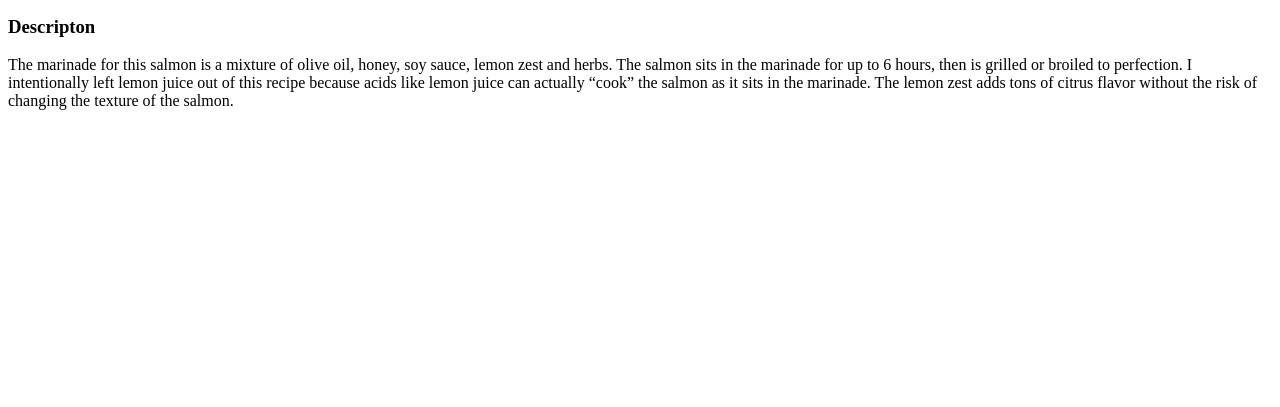
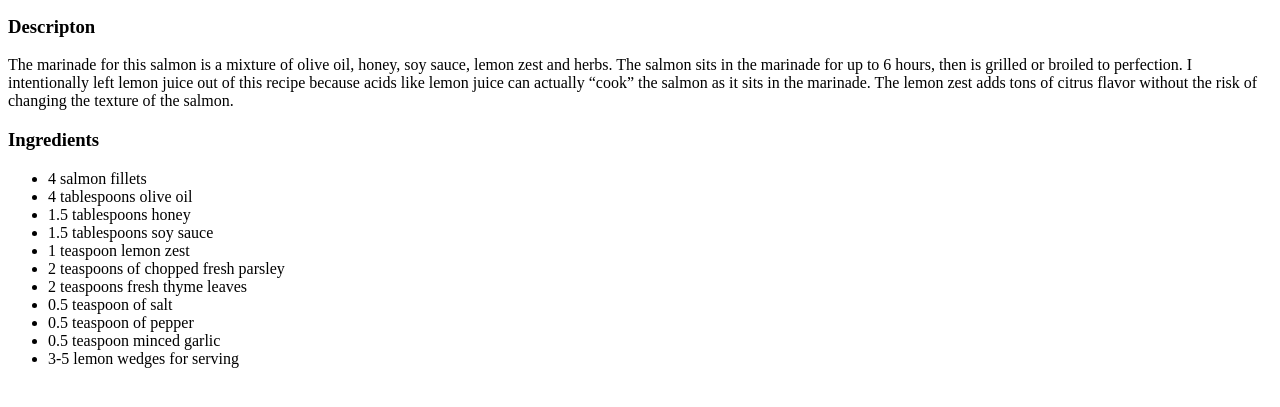
Before and after one commit to Firestorm108/odin-recipes, a plain HTML site: page recipes/salmon.html in a window 1280 px wide. Shown: the part 101-508 px from the top of the page. Drawn offline with Linux system fonts and the light colour scheme.

Commit message:
Added ingredients list to salmon.html

```diff
--- a/recipes/salmon.html
+++ b/recipes/salmon.html
@@ -10,10 +10,31 @@
     <h3>Descripton</h3>
 
     <p>
-        The marinade for this salmon is a mixture of olive oil, honey, soy sauce, lemon zest and herbs.
-        The salmon sits in the marinade for up to 6 hours, then is grilled or broiled to perfection.
-        I intentionally left lemon juice out of this recipe because acids like lemon juice can actually “cook” the salmon as it sits in the marinade.
-        The lemon zest adds tons of citrus flavor without the risk of changing the texture of the salmon.
+        The marinade for this salmon is a mixture of olive oil,
+        honey, soy sauce, lemon zest and herbs.
+        The salmon sits in the marinade for up to 6 hours,
+        then is grilled or broiled to perfection.
+        I intentionally left lemon juice out of this recipe because acids
+        like lemon juice can actually “cook” the salmon as it sits in the marinade.
+        The lemon zest adds tons of citrus flavor without the risk of changing
+         the texture of the salmon.
     </p>
+
+    <h3>Ingredients</h3>
+
+    <ul>
+        <li>4 salmon fillets</li>
+        <li>4 tablespoons olive oil</li>
+        <li>1.5 tablespoons honey</li>
+        <li>1.5 tablespoons soy sauce</li>
+        <li>1 teaspoon lemon zest</li>
+        <li>2 teaspoons of chopped fresh parsley</li>
+        <li>2 teaspoons fresh thyme leaves</li>
+        <li>0.5 teaspoon of salt</li>
+        <li>0.5 teaspoon of pepper</li>
+        <li>0.5 teaspoon minced garlic</li>
+        <li>3-5 lemon wedges for serving</li>
+
+    </ul>
 </body>
 </html>
```
